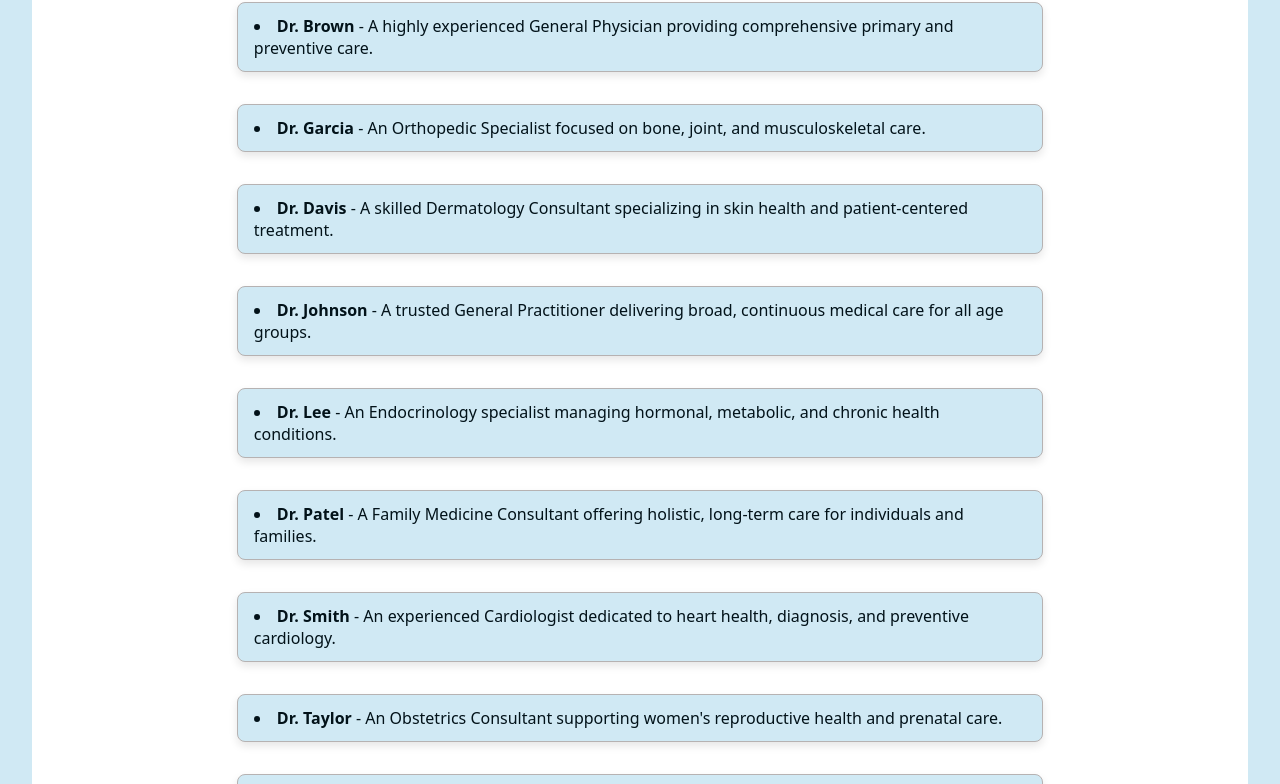
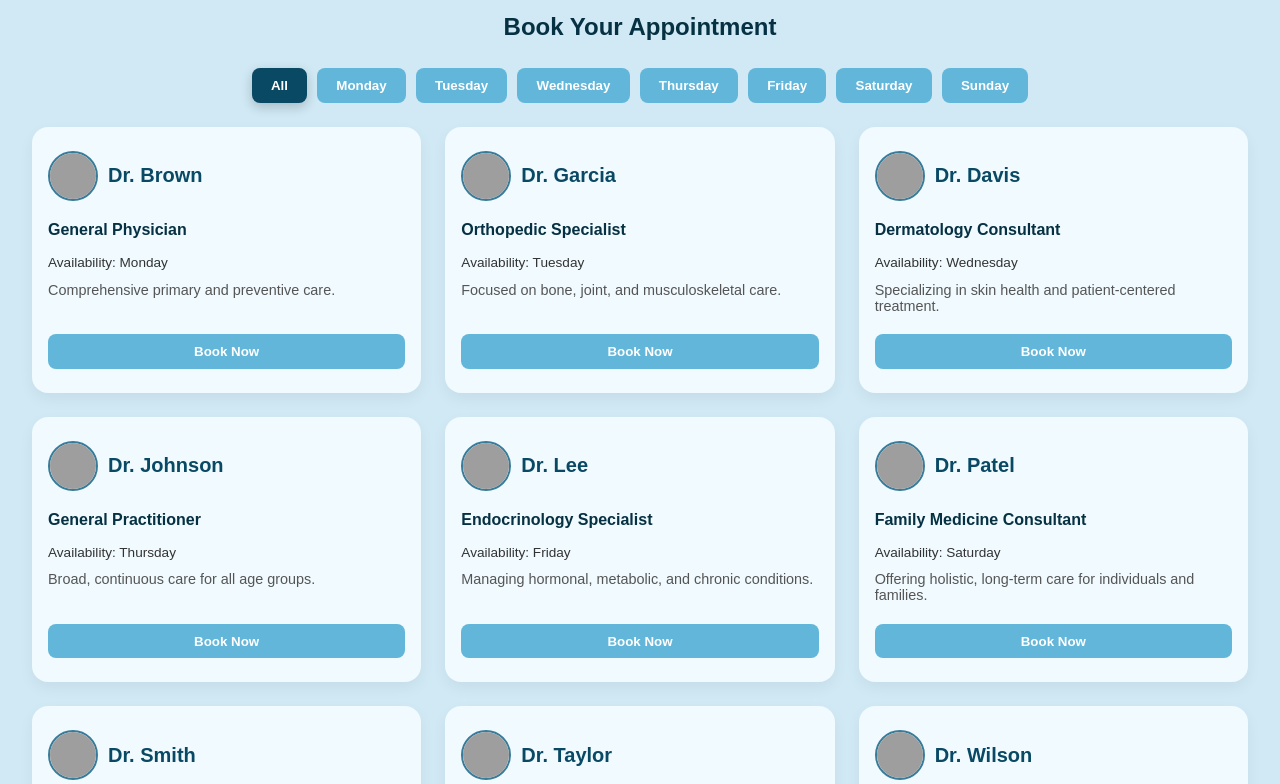
Before and after one commit to echendustephanie-source/landing-page, a plain HTML site: page doctors.html in a window 1280 px wide. Shown: the part 70-854 px from the top of the page. Drawn offline with Linux system fonts and the light colour scheme; grey boxes are pictures that could not be loaded.

Commit message:
updated doctors page

```diff
--- a/doctors.css
+++ b/doctors.css
@@ -1,114 +1,186 @@
-* {
-    margin: 0;
-    padding: 0;
-    box-sizing: border-box;
+*{
+  margin: 0;
+  padding: 0;
+  box-sizing: border-box;
 }
 
-body {
-    font-family: system-ui, -apple-system, BlinkMacSystemFont, 'Segoe UI', Roboto, Oxygen, Ubuntu, Cantarell, 'Open Sans', 'Helvetica Neue', sans-serif;
-    background-color: #D0E9F4;
+body{
+ color: #063142;
+  min-height: 110vh;
+  font-family: 'Poppins', sans-serif;
+  background-color: #D0E9F4;
+}
+
+.appointment-box {
+  display: flex;
+  flex-direction: column;
 }
 
 .logo {
-    display: flex;
-    gap: 0.2rem;
-    justify-content: flex-start;
-    align-items: center;
-    font-weight: 700;
-    font-size: 0.6rem;
-    color: #094964;
-    padding-left: 4rem;
-    padding-top: 0.3rem;
-    padding-bottom: 0.3rem;
+  display: flex;
+  flex-direction: row;
+  align-items: center;
+  gap: 0.2rem;
+  padding-left: 6rem;
+  padding-top: 1.5rem;
+  color: #094964;
 }
 
-.logo img {
-    width: 30px;
-    height: 30px;
+.logo h1{
+font-size:1.5rem;
 }
 
-.list-container {
-    background-color: white;
-    width: 95%;
-    margin: auto;
-    border-radius: 1rem;
-    min-height: 90vh;
-    padding: 2rem;
+h2 {
+  text-align: center;
+  margin: 1.7rem 0;
+  font-weight: 700;
 }
 
-.doctor-list {
-    display: flex;
-    flex-direction: column;
-    width: 70%;
-    gap: 2rem;
-    margin: 0 auto;
+/* ===== Filter Buttons ===== */
+.filter-container {
+  display: flex;
+  justify-content: center;
+  gap: 10px;
+  flex-wrap: wrap;
+  margin-bottom: 1.5rem;
 }
 
-li {
-    border: 0.5px solid rgb(182, 178, 178);
-    background-color: #D0E9F4;
-    padding: 0.5rem;
-    list-style-position: inside;
-    color: #021219;
-    cursor: pointer;
-    border-radius: 0.5rem;
-    box-shadow: 0 4px 8px rgba(0, 0, 0, 0.1);
-    padding: 0.75rem 1rem;
-     transition: all 0.3s ease;
+.filter-btn {
+  padding: 0.6rem 1.2rem;
+  background: #61b6da;
+  color: #fff;
+  border: none;
+  border-radius: 8px;
+  cursor: pointer;
+  font-weight: 600;
+  transition: 0.3s;
 }
 
-li:hover {
-    transform: translateY(-5px);
-    box-shadow: 0 8px 15px rgba(0, 0, 0, 0.2);
-    background-color: #B2D9EB;
+.filter-btn:hover {
+  background: #48a0c2;
 }
 
-li:active {
-    transform: translateY(0px);
-    box-shadow: 0 4px 8px rgba(0, 0, 0, 0.1);
-    background-color: #9CCFE0;
+.filter-btn.active {
+  background: #094964;
+  box-shadow: 0 4px 12px rgba(0, 0, 0, 0.2);
+}
+
+/* ===== Doctor Cards Grid ===== */
+.doctor-list {
+  display: grid;
+  grid-template-columns: repeat(3, 1fr);
+  gap: 1.5rem;
+  padding: 0 2rem 2rem 2rem;
+  flex: 1;
+}
+
+/* ===== Individual Doctor Cards ===== */
+.doctor-card {
+  background: #f0faff;
+  padding: 1.5rem 1rem;
+  border-radius: 16px;
+  box-shadow: 0 6px 15px rgba(0, 0, 0, 0.05);
+  transition: transform 0.3s, box-shadow 0.3s;
+  display: flex;
+  flex-direction: column;
+  gap: 0.5rem;
+
+  /* FIXED — no more long empty cards */
+  height: auto;
+  min-height: 250px;
 }
 
 
-
-/* MOBILE RESPONSIVENESS */
-@media (max-width: 768px) {
-
-    .list-container {
-        width: 95%;
-        padding: 1rem;
-    }
-
-    .doctor-list {
-        width: 100%;
-        gap: 1.5rem;
-    }
-
-    li {
-        font-size: 0.9rem;
-        padding: 0.6rem 0.8rem;
-    }
-
-    li:hover {
-        transform: translateY(-3px);
-    }
-
-    li:active {
-        transform: translateY(0);
-    }
+.doctor-card:hover {
+  transform: translateY(-5px) scale(1.02);
+  box-shadow: 0 12px 25px rgba(0, 0, 0, 0.15);
 }
 
+.card-header {
+  display: flex;
+  align-items: center;
+  gap: 10px;
+  margin-bottom: 0.5rem;
+}
 
+.doctor-img {
+  width: 50px;
+  height: 50px;
+  border-radius: 50%;
+  object-fit: cover;
+  border: 2px solid #397c9a;
+}
 
+.doctor-card h3 {
+  margin: 0;
+  font-size: 1.25rem;
+  color: #094964;
+}
 
-@media (max-width: 480px) {
-    .doctor-list {
-        width: 100%;
-        gap: 1rem;
-    }
+.specialty {
+  font-weight: 600;
+  margin: 0.3rem 0;
+  color: #063142;
+}
 
-    li {
-        padding: 0.5rem 0.7rem;
-        font-size: 0.85rem;
-    }
+.availability {
+  font-size: 0.85rem;
+  color: #333;
+  margin: 0.2rem 0;
 }
+
+.description {
+  font-size: 0.9rem;
+  color: #555;
+  flex-grow: 1;
+  /* FIX 3: Makes spacing even */
+}
+
+/* ===== Book Now Button ===== */
+.book-btn {
+  width: 100%;
+  padding: 0.6rem 0;
+  margin-top: 0.8rem;
+  background: #61B6DA;
+  color: #fff;
+  border: none;
+  border-radius: 8px;
+  font-weight: 600;
+  cursor: pointer;
+  transition: 0.3s;
+}
+
+.book-btn:hover {
+  background: #094964;
+}
+
+/* ===== Hidden Cards (for filtering) ===== */
+.doctor-card.hide {
+  display: none !important;
+  /* FIX 4: Prevents leftover spacing */
+}
+
+/* ===== Responsive ===== */
+@media (max-width: 900px) {
+  .doctor-list {
+    grid-template-columns: repeat(2, 1fr);
+  }
+}
+
+@media (max-width: 500px) {
+  .filter-btn {
+    padding: 0.5rem 1rem;
+    font-size: 0.85rem;
+  }
+
+  .doctor-list {
+    grid-template-columns: 1fr;
+    padding: 0 1rem 1rem 1rem;
+  }
+
+  .doctor-card {
+    padding: 1rem 0.5rem;
+    height: auto;
+    /* let it grow on mobile */
+  }
+}
--- a/doctors.html
+++ b/doctors.html
@@ -1,61 +1,145 @@
+<!DOCTYPE html>
 <html lang="en">
 
 <head>
-	<meta charset="UTF-8">
-	<meta name="viewport" content="width=device-width, initial-scale=1.0">
-	<title>WeCare list of Doctors</title>
+  <meta charset="UTF-8" />
+  <meta name="viewport" content="width=device-width, initial-scale=1.0" />
+  <title>WeCare Appointment Page</title>
   <link rel="stylesheet" href="doctors.css">
 </head>
 
 <body>
 
-	<header>
+  <header id="#doctors">
     <div class="logo">
       <img src="./images/Vector 4 (1).png" alt="wecare-logo">
       <h1>WeCare</h1>
     </div>
   </header>
 
-	<div class="list-container">
-
-		<ul class="doctor-list">
-			<li>
-				<strong>Dr. Brown</strong> - A highly experienced General Physician providing comprehensive primary and
-				preventive care.
-			</li>
-			<li>
-				<strong>Dr. Garcia</strong> - An Orthopedic Specialist focused on bone, joint, and musculoskeletal care.
-			</li>
-			<li>
-				<strong>Dr. Davis</strong> - A skilled Dermatology Consultant specializing in skin health and patient-centered
-				treatment.
-			</li>
-			<li>
-				<strong>Dr. Johnson</strong> - A trusted General Practitioner delivering broad, continuous medical care for all
-				age groups.
-			</li>
-			<li>
-				<strong>Dr. Lee</strong> - An Endocrinology specialist managing hormonal, metabolic, and chronic health
-				conditions.
-			</li>
-			<li>
-				<strong>Dr. Patel</strong> - A Family Medicine Consultant offering holistic, long-term care for individuals and
-				families.
-			</li>
-			<li>
-				<strong>Dr. Smith</strong> - An experienced Cardiologist dedicated to heart health, diagnosis, and preventive
-				cardiology.
-			</li>
-			<li>
-				<strong>Dr. Taylor</strong> - An Obstetrics Consultant supporting women's reproductive health and prenatal care.
-			</li>
-			<li>
-				<strong>Dr. Wilson</strong> - A Neurology Specialist focused on brain, nerve, and neurological disorder
-				management.
-			</li>
-		</ul>
+  <div class="appointment-box">
+    <h2>Book Your Appointment</h2>
+    <div class="filter-container">
+      <button class="filter-btn active" data-day="all">All</button>
+      <button class="filter-btn" data-day="monday">Monday</button>
+      <button class="filter-btn" data-day="tuesday">Tuesday</button>
+      <button class="filter-btn" data-day="wednesday">Wednesday</button>
+      <button class="filter-btn" data-day="thursday">Thursday</button>
+      <button class="filter-btn" data-day="friday">Friday</button>
+      <button class="filter-btn" data-day="saturday">Saturday</button>
+      <button class="filter-btn" data-day="sunday">Sunday</button>
     </div>
 
+
+    <div class="doctor-list">
+      <!-- Row 1 -->
+      <div class="doctor-card monday">
+        <div class="card-header">
+          <img src="https://randomuser.me/api/portraits/men/32.jpg" alt="Dr. Brown" class="doctor-img">
+          <h3>Dr. Brown</h3>
+        </div>
+        <p class="specialty">General Physician</p>
+        <p class="availability">Availability: Monday</p>
+        <p class="description">Comprehensive primary and preventive care.</p>
+        <button class="book-btn">Book Now</button>
+      </div>
+
+      <div class="doctor-card tuesday">
+        <div class="card-header">
+          <img src="https://randomuser.me/api/portraits/women/44.jpg" alt="Dr. Garcia" class="doctor-img">
+          <h3>Dr. Garcia</h3>
+        </div>
+        <p class="specialty">Orthopedic Specialist</p>
+        <p class="availability">Availability: Tuesday</p>
+        <p class="description">Focused on bone, joint, and musculoskeletal care.</p>
+        <button class="book-btn">Book Now</button>
+      </div>
+
+      <div class="doctor-card wednesday">
+        <div class="card-header">
+          <img src="https://randomuser.me/api/portraits/men/56.jpg" alt="Dr. Davis" class="doctor-img">
+          <h3>Dr. Davis</h3>
+        </div>
+        <p class="specialty">Dermatology Consultant</p>
+        <p class="availability">Availability: Wednesday</p>
+        <p class="description">Specializing in skin health and patient-centered treatment.</p>
+        <button class="book-btn">Book Now</button>
+      </div>
+
+      <!-- Row 2 -->
+      <div class="doctor-card thursday">
+        <div class="card-header">
+          <img src="https://randomuser.me/api/portraits/women/22.jpg" alt="Dr. Johnson" class="doctor-img">
+          <h3>Dr. Johnson</h3>
+        </div>
+        <p class="specialty">General Practitioner</p>
+        <p class="availability">Availability: Thursday</p>
+        <p class="description">Broad, continuous care for all age groups.</p>
+        <button class="book-btn">Book Now</button>
+      </div>
+
+      <div class="doctor-card friday">
+        <div class="card-header">
+          <img src="https://randomuser.me/api/portraits/men/12.jpg" alt="Dr. Lee" class="doctor-img">
+          <h3>Dr. Lee</h3>
+        </div>
+        <p class="specialty">Endocrinology Specialist</p>
+        <p class="availability">Availability: Friday</p>
+        <p class="description">Managing hormonal, metabolic, and chronic conditions.</p>
+        <button class="book-btn">Book Now</button>
+      </div>
+
+      <div class="doctor-card saturday">
+        <div class="card-header">
+          <img src="https://randomuser.me/api/portraits/women/33.jpg" alt="Dr. Patel" class="doctor-img">
+          <h3>Dr. Patel</h3>
+        </div>
+        <p class="specialty">Family Medicine Consultant</p>
+        <p class="availability">Availability: Saturday</p>
+        <p class="description">Offering holistic, long-term care for individuals and families.</p>
+        <button class="book-btn">Book Now</button>
+      </div>
+
+      <!-- Row 3 -->
+      <div class="doctor-card sunday">
+        <div class="card-header">
+          <img src="https://randomuser.me/api/portraits/men/78.jpg" alt="Dr. Smith" class="doctor-img">
+          <h3>Dr. Smith</h3>
+        </div>
+        <p class="specialty">Cardiologist</p>
+        <p class="availability">Availability: Sunday</p>
+        <p class="description">Dedicated to heart health, diagnosis, and preventive cardiology.</p>
+        <button class="book-btn">Book Now</button>
+      </div>
+
+      <div class="doctor-card monday">
+        <div class="card-header">
+          <img src="https://randomuser.me/api/portraits/women/77.jpg" alt="Dr. Taylor" class="doctor-img">
+          <h3>Dr. Taylor</h3>
+        </div>
+        <p class="specialty">Obstetrics Consultant</p>
+        <p class="availability">Availability: Monday</p>
+        <p class="description">Supporting women’s reproductive health and prenatal care.</p>
+        <button class="book-btn">Book Now</button>
+      </div>
+
+      <div class="doctor-card tuesday">
+        <div class="card-header">
+          <img src="https://randomuser.me/api/portraits/men/85.jpg" alt="Dr. Wilson" class="doctor-img">
+          <h3>Dr. Wilson</h3>
+        </div>
+        <p class="specialty">Neurology Specialist</p>
+        <p class="availability">Availability: Tuesday</p>
+        <p class="description">Focused on brain, nerve, and neurological disorder management.</p>
+        <button class="book-btn">Book Now</button>
+      </div>
+    </div>
+
+  </div>
+
+
+
+  <script src="/we-care/scripts/doctors.js"></script>
 
 </body>
 
```
Also changed, not shown: doctors.js (added, +38 -0 lines), index.html (+1 -3 lines), style.css (+0 -20 lines), hero-img2.jpg (deleted), hero-img3.jpg (deleted). Lines whose indentation alone changed are shown as unchanged.
